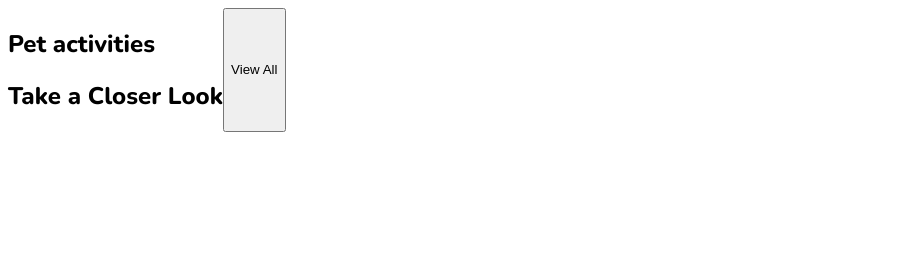
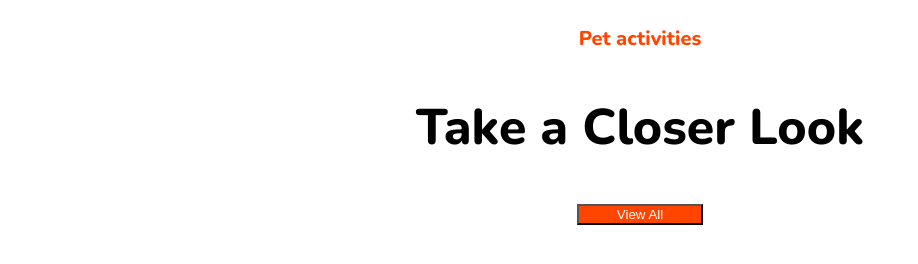
Before and after one commit to Gax1/202207-w1ch3-gabriel-andres, a plain HTML site: page index.html in a window 1280 px wide. Shown: the whole page, without its empty margins (0-918 px from the left). Drawn offline with nearby package versions, Linux system fonts and the light colour scheme.

Commit message:
Added color and flexbox to top component

```diff
--- a/index.html
+++ b/index.html
@@ -23,7 +23,7 @@
     <div class="first-div">
       <section class="section-1">
         <h1 class="top-tittle">Pet activities</h1>
-        <h2 class="Subtitle-Head">Take a Closer Look</h2>
+        <h2 class="subtitle-head">Take a Closer Look</h2>
       </section>
       <button type="button" class="button">View All</button>
     </div>
--- a/style-folder.css/style.css
+++ b/style-folder.css/style.css
@@ -4,5 +4,20 @@ html {
 
 .first-div {
   display: flex;
-  flex-direction: row;
+  flex-direction: column;
+  justify-content: center;
+  align-items: center;
 }
+h1 {
+  text-align: center;
+  font-size: 20px;
+  color: orangered;
+}
+.subtitle-head {
+  font-size: 50px;
+}
+button {
+  width: 10%;
+  background-color: orangered;
+  color: white;
+}
```
